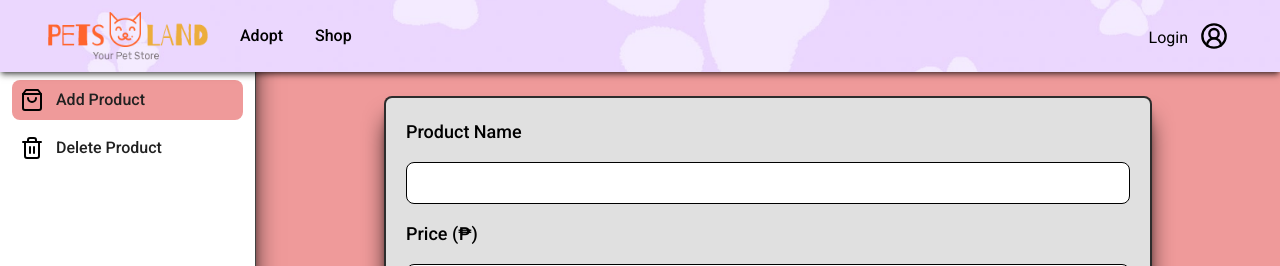
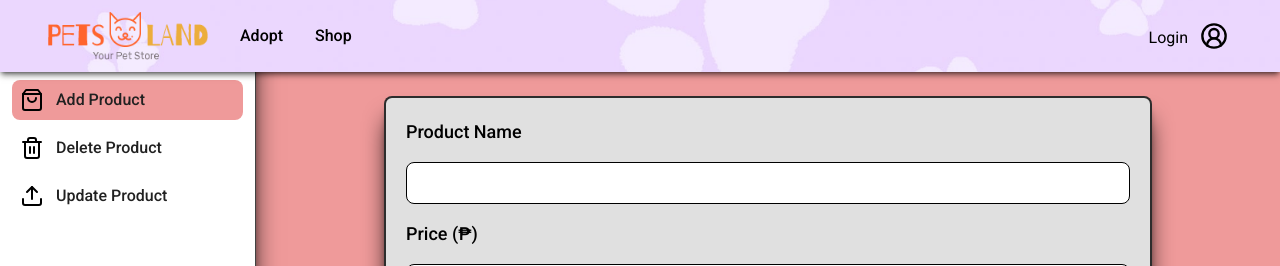
Before and after one commit to kureijiAkuma/petadopt, a React (Vite) app: page /adminsettings in a window 1280 px wide. Shown: the top 266 px of the page. Built offline with nearby package versions, Linux system fonts and the light colour scheme; no server answers; the database is empty; a web font is replaced by a local one.

Commit message:
Add files via upload

```diff
--- a/src/Dashboard/UpdateShopItem.jsx
+++ b/src/Dashboard/UpdateShopItem.jsx
@@ -189,7 +189,7 @@ const ProductTable = () => {
   };
 
   return (
-    <div>
+    <div className="mt-24">
       <h2 className="text-2xl font-bold">Product Items Table</h2>
       {loading ? (
         <p>Loading...</p>
@@ -222,9 +222,9 @@ const ProductTable = () => {
         </table>
       )}
       {modalOpen && (
-        <div className="fixed inset-0 z-50 overflow-auto bg-gray-700 bg-opacity-50 flex items-center justify-center">
+        <div className=" fixed inset-0 z-50 overflow-auto bg-gray-700 bg-opacity-50 flex items-center justify-center">
           <div
-            className="bg-white p-4 rounded-lg shadow-lg"
+            className="bg-white p-4 rounded-lg shadow-lg mt-64 mb-5"
             ref={modalRef}
           >
             <span
--- a/src/pages/Adminsettings.jsx
+++ b/src/pages/Adminsettings.jsx
@@ -2,9 +2,11 @@ import Navbar from "../templates/Navbar"
 import bag from "../icons/bag.svg"
 import heart from "../icons/heart.svg"
 import bin from "../icons/bin.svg"
+import upload from "../icons/upload.svg"
 import { useState } from "react"
 import AddShop from "../Dashboard/AddShop"
 import DelShop from "../Dashboard/DelShop"
+import UpdateShopItem from "../Dashboard/UpdateShopItem"
 
 export default function Adminsettings() {
     const [activeTab, setActiveTab] = useState('addshop');
@@ -27,7 +29,12 @@ export default function Adminsettings() {
                                 <span className="ms-3">Delete Product</span>
                             </div>
                         </li>
-                        {/* Add other tabs here */}
+                        <li>
+                            <div onClick={() => setActiveTab('updateshop')} className={`cursor-pointer flex items-center p-2 text-gray-900 rounded-lg dark:text-white hover:bg-red-200/80 group ${activeTab === 'updateshop' ? 'bg-red-200' : 'bg-white'}`}>
+                                <img className="w-6 h-6" src={upload} alt="Heart icon" />
+                                <span className="ms-3">Update Product</span>
+                            </div>
+                        </li>
                     </ul>
                 </div>
             </aside>
@@ -36,6 +43,7 @@ export default function Adminsettings() {
             <div className={`flex justify-center sm:ml-64 ${activeTab === 'addshop' ? "bg-red-200": "bg-white" }`}>
                 {activeTab === 'addshop' && <AddShop />}
                 {activeTab === 'delshop' && <DelShop />}
+                {activeTab === 'updateshop' && <UpdateShopItem />}
                 {/* Add other tab content here */}
             </div>
         </div>
```
Also changed, not shown: src/icons/upload.svg (added).
